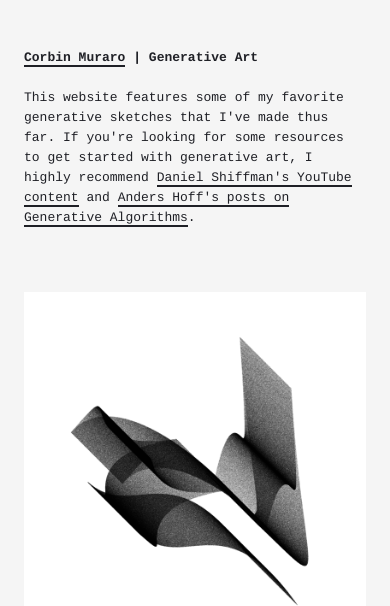
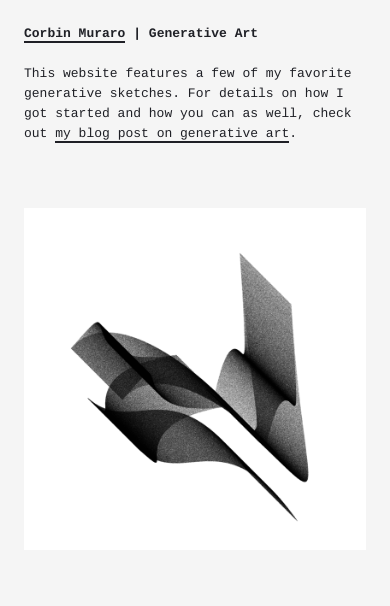
Before and after one commit to corbinmuraro/art.corbinmuraro.com, a plain HTML site: page index.html in a window 390 px wide. Shown: the top 606 px of the page. Drawn offline with Linux system fonts and the light colour scheme.

Commit message:
Redo copy, make more mobile-friendly

```diff
--- a/index.html
+++ b/index.html
@@ -19,7 +19,9 @@
 		<div class="header-block">
 			<div class="textfield bold"><a href='http://corbinmuraro.com'>Corbin Muraro</a> | Generative Art</div>
 		</div>
-		<div class="textfield">This website features some of my favorite generative sketches that I've made thus far. If you're looking for some resources to get started with generative art, I highly recommend <a href="https://www.youtube.com/channel/UCvjgXvBlbQiydffZU7m1_aw">Daniel Shiffman's YouTube content</a> and <a href="http://inconvergent.net/generative/">Anders Hoff's posts on Generative Algorithms</a>.</div>
+		<div class="textfield">
+			This website features a few of my favorite generative sketches. For details on how I got started and how you can as well, check out <a href="http://corbinmuraro.com/blog/generative">my blog post on generative art</a>.
+		</div>
 		<div class="image-container">
 			<img src="sketches/L1.png" />
 		</div>
--- a/main.css
+++ b/main.css
@@ -49,3 +49,9 @@ a:hover {
 .image-container img {
 	width: 100%;
 }
+
+@media (max-width: 800px) {
+	#container {
+		margin: 24px auto 48px;
+	}
+}
```
